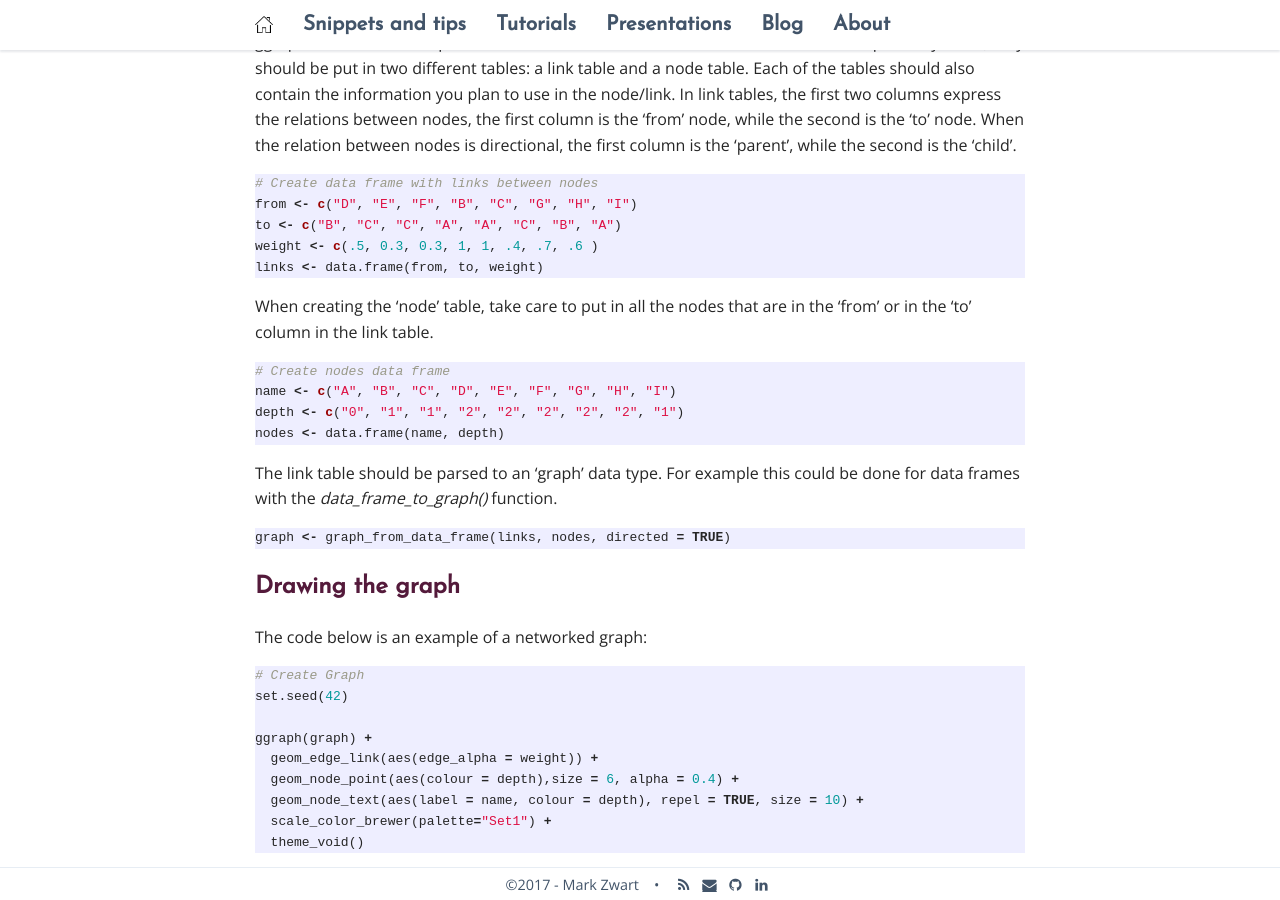
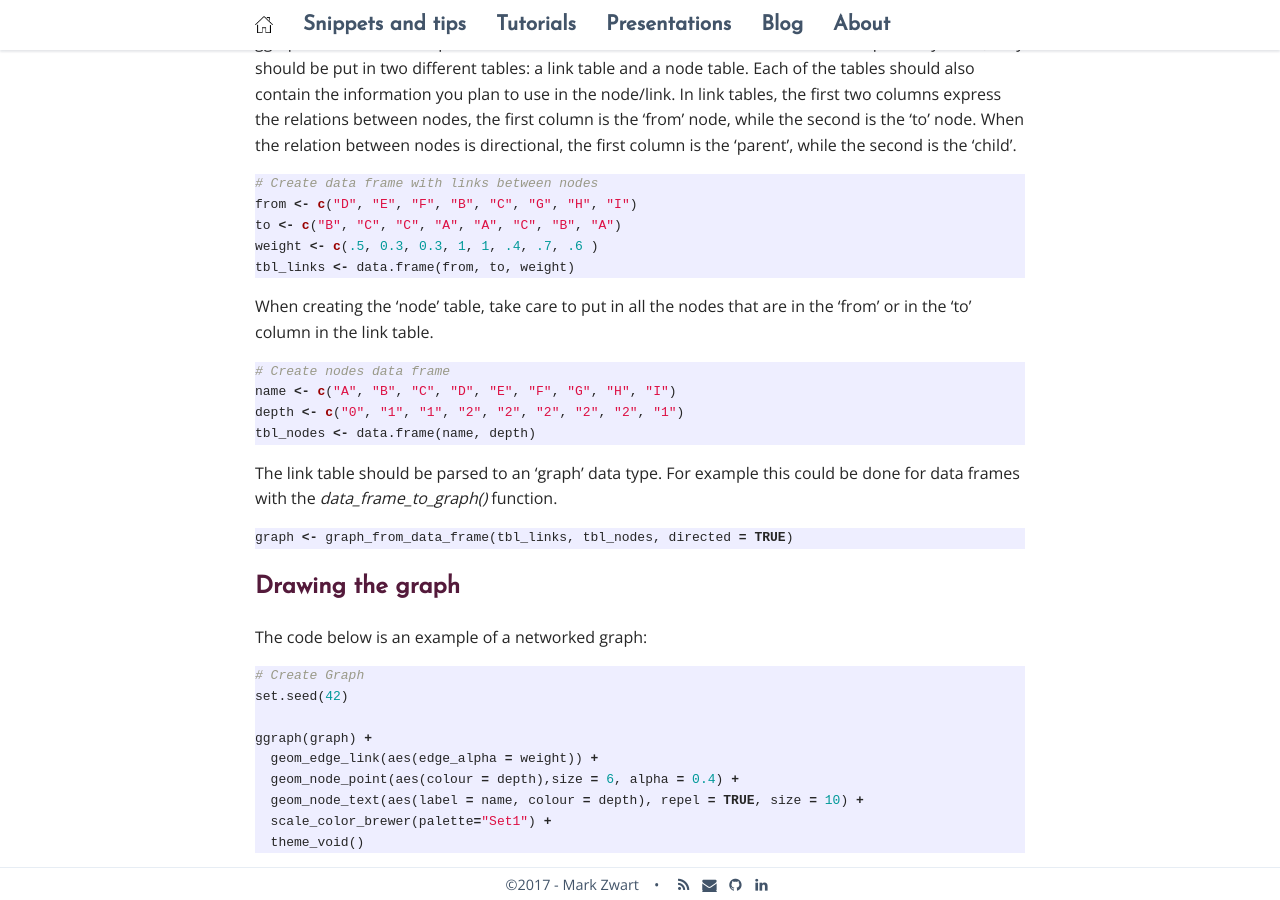
Before and after one commit to mark-me/mark-me.github.io, a Jekyll site: the page built from _pages/tutorials/network-graphs-with-ggraph/network-graphs-with-ggraph.md, in a window 1280 px wide and 900 px high, scrolled down 713 px. Built offline with Jekyll 4.4.1, drawn with Linux system fonts in a browser that asks for light colours; nearby versions of some CDN libraries; comment, search, counter and statistics services are not loaded.

Commit message:
Update network-graphs-with-ggraph.md

````diff
--- a/_pages/tutorials/network-graphs-with-ggraph/network-graphs-with-ggraph.md
+++ b/_pages/tutorials/network-graphs-with-ggraph/network-graphs-with-ggraph.md
@@ -23,19 +23,19 @@ ggraph is used to create plots consist of _nodes_ and _links_. Since the number
 from <- c("D", "E", "F", "B", "C", "G", "H", "I")
 to <- c("B", "C", "C", "A", "A", "C", "B", "A")
 weight <- c(.5, 0.3, 0.3, 1, 1, .4, .7, .6 )
-links <- data.frame(from, to, weight)
+tbl_links <- data.frame(from, to, weight)
 ```
 When creating the 'node' table, take care to put in all the nodes that are in the 'from' or in the 'to' column in the link table.
 ```r
 # Create nodes data frame
 name <- c("A", "B", "C", "D", "E", "F", "G", "H", "I")
 depth <- c("0", "1", "1", "2", "2", "2", "2", "2", "1")
-nodes <- data.frame(name, depth)
+tbl_nodes <- data.frame(name, depth)
 ```
 The link table should be parsed to an 'graph' data type. For example this could be done for data frames with the _data_frame_to_graph()_ function.
 
 ```r
-graph <- graph_from_data_frame(links, nodes, directed = TRUE)
+graph <- graph_from_data_frame(tbl_links, tbl_nodes, directed = TRUE)
 ```
 ## Drawing the graph
 
````
